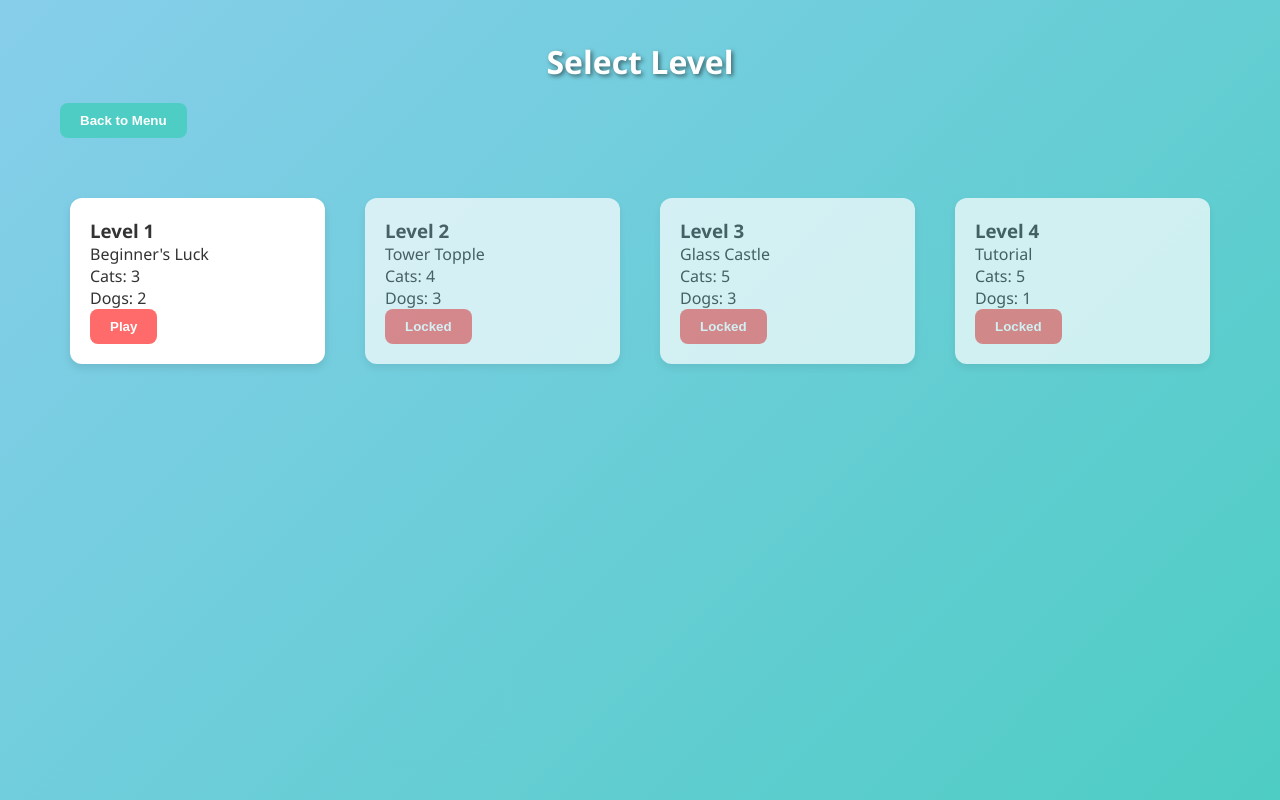
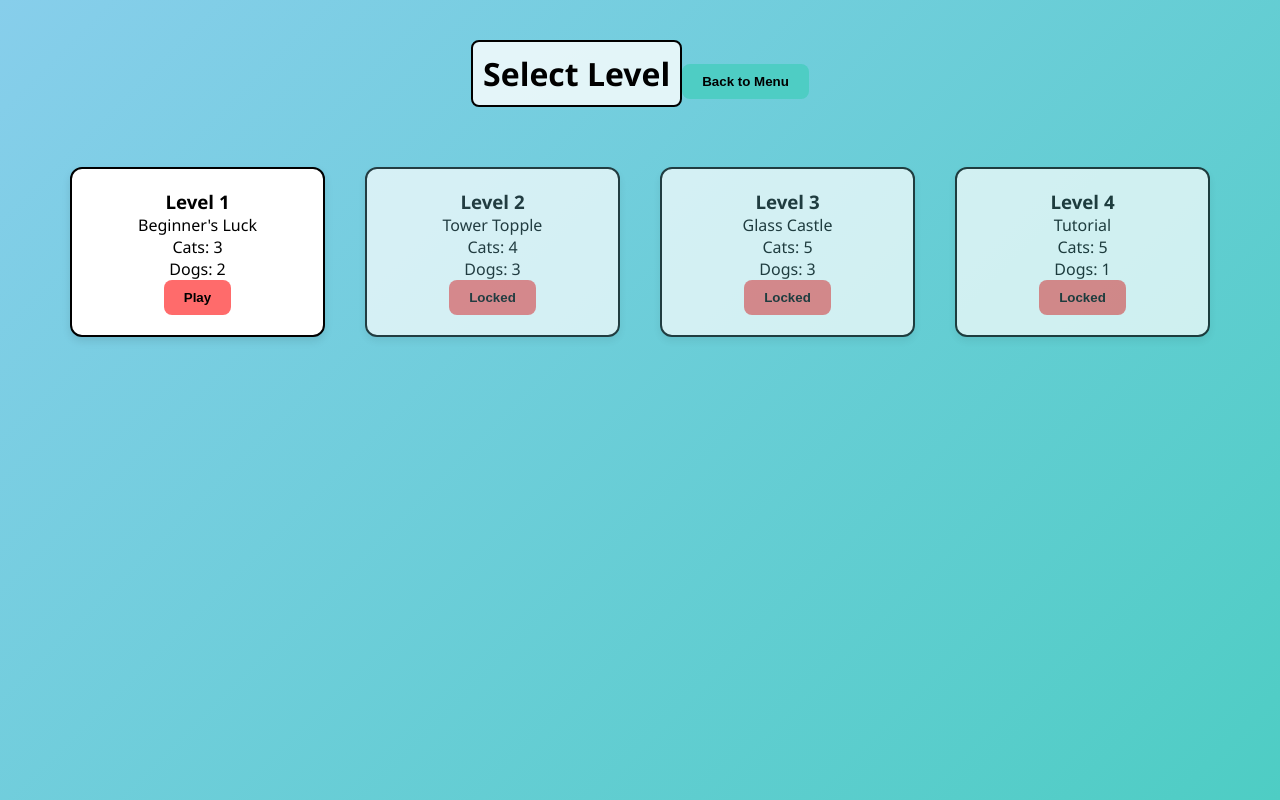
Before and after one commit to jboduchFusen/buildify-f3ac4815-9527-440a-84c3-5d019c8f11c6, a React app: page /levels in a window 1280 px wide. Built offline with nearby package versions, Linux system fonts and the light colour scheme; the HTML template or start-up script is replaced by a standard one.

Commit message:
Updating text colors to black for better readability throughout the game

```diff
--- a/src/App.css
+++ b/src/App.css
@@ -3,7 +3,7 @@
   --primary: #ff6b6b;
   --secondary: #4ecdc4;
   --background: #f7f7f7;
-  --text: #333333;
+  --text: #000000;
   --success: #6bff84;
   --warning: #ffd166;
   --danger: #ef476f;
@@ -28,11 +28,14 @@ button {
   padding: 10px 20px;
   font-weight: bold;
   transition: all 0.2s ease;
+  color: #000000;
 }
 
 .primary-button {
   background-color: var(--primary);
-  color: white;
+  color: #000000;
+  font-weight: bold;
+  text-shadow: none;
 }
 
 .primary-button:hover {
@@ -42,7 +45,9 @@ button {
 
 .secondary-button {
   background-color: var(--secondary);
-  color: white;
+  color: #000000;
+  font-weight: bold;
+  text-shadow: none;
 }
 
 .secondary-button:hover {
@@ -88,6 +93,7 @@ button {
   margin: 10px;
   box-shadow: 0 4px 8px rgba(0, 0, 0, 0.1);
   transition: transform 0.3s ease;
+  color: #000000;
 }
 
 .level-card:hover {
@@ -109,6 +115,7 @@ button {
   box-shadow: 0 10px 25px rgba(0, 0, 0, 0.2);
   z-index: 100;
   text-align: center;
+  color: #000000;
 }
 
 .modal-backdrop {
@@ -124,21 +131,23 @@ button {
 .score-display {
   font-size: 24px;
   font-weight: bold;
-  color: white;
-  text-shadow: 2px 2px 4px rgba(0, 0, 0, 0.8);
-  background-color: rgba(0, 0, 0, 0.5);
+  color: #000000;
+  text-shadow: none;
+  background-color: rgba(255, 255, 255, 0.8);
   padding: 8px 16px;
   border-radius: 8px;
+  border: 2px solid #000000;
 }
 
 .cats-left {
   font-size: 24px;
   font-weight: bold;
-  color: white;
-  text-shadow: 2px 2px 4px rgba(0, 0, 0, 0.8);
-  background-color: rgba(0, 0, 0, 0.5);
+  color: #000000;
+  text-shadow: none;
+  background-color: rgba(255, 255, 255, 0.8);
   padding: 8px 16px;
   border-radius: 8px;
+  border: 2px solid #000000;
 }
 
 .slingshot {
@@ -160,22 +169,23 @@ button {
 }
 
 .hero-section {
-  background-color: rgba(255, 255, 255, 0.9);
+  background-color: rgba(255, 255, 255, 0.95);
   padding: 40px;
   border-radius: 16px;
   box-shadow: 0 10px 25px rgba(0, 0, 0, 0.2);
+  border: 2px solid #000000;
 }
 
 .game-title {
   font-size: 48px;
-  color: var(--primary);
+  color: #000000;
   margin-bottom: 10px;
-  text-shadow: 2px 2px 4px rgba(0, 0, 0, 0.1);
+  text-shadow: 1px 1px 2px rgba(0, 0, 0, 0.2);
 }
 
 .game-subtitle {
   font-size: 20px;
-  color: var(--text);
+  color: #000000;
   margin-bottom: 30px;
 }
 
@@ -199,10 +209,17 @@ button {
 }
 
 .levels-page h1 {
-  color: white;
-  text-shadow: 2px 2px 4px rgba(0, 0, 0, 0.5);
+  color: #000000;
+  text-shadow: none;
   text-align: center;
   margin-bottom: 20px;
+  background-color: rgba(255, 255, 255, 0.8);
+  padding: 10px;
+  border-radius: 8px;
+  display: inline-block;
+  margin-left: auto;
+  margin-right: auto;
+  border: 2px solid #000000;
 }
 
 .back-button {
@@ -226,21 +243,30 @@ button {
 }
 
 .not-found-page h1 {
-  color: white;
-  text-shadow: 2px 2px 4px rgba(0, 0, 0, 0.5);
+  color: #000000;
+  text-shadow: none;
   margin-bottom: 20px;
+  background-color: rgba(255, 255, 255, 0.8);
+  padding: 10px 20px;
+  border-radius: 8px;
+  border: 2px solid #000000;
 }
 
 .not-found-page p {
-  color: white;
+  color: #000000;
   font-size: 18px;
   margin-bottom: 30px;
+  background-color: rgba(255, 255, 255, 0.8);
+  padding: 10px 20px;
+  border-radius: 8px;
+  border: 2px solid #000000;
 }
 
 .game-controls {
-  background-color: rgba(0, 0, 0, 0.5);
+  background-color: rgba(255, 255, 255, 0.8);
   padding: 8px;
   border-radius: 8px;
+  border: 2px solid #000000;
 }
 
 .modal-buttons {
@@ -252,5 +278,5 @@ button {
 
 .loading-spinner {
   margin: 30px 0;
-  color: var(--text);
+  color: #000000;
 }
--- a/src/components/GameOverModal.tsx
+++ b/src/components/GameOverModal.tsx
@@ -17,9 +17,13 @@ const GameOverModal = ({
   return (
     <>
       <div className="modal-backdrop"></div>
-      <div className="game-over-modal">
-        <h2>{isSuccess ? 'Level Complete!' : 'Level Failed'}</h2>
-        <p>Your score: {score}</p>
+      <div className="game-over-modal" style={{ border: '3px solid #000000' }}>
+        <h2 style={{ color: '#000000', marginBottom: '15px' }}>
+          {isSuccess ? 'Level Complete!' : 'Level Failed'}
+        </h2>
+        <p style={{ color: '#000000', fontSize: '20px', marginBottom: '20px' }}>
+          Your score: {score}
+        </p>
 
         <div className="modal-buttons">
           <button className="secondary-button" onClick={onRestart}>
--- a/src/pages/HomePage.tsx
+++ b/src/pages/HomePage.tsx
@@ -23,7 +23,7 @@ const HomePage = () => {
 
           {isLoading ? (
             <div className="loading-spinner">
-              <p>Loading game assets...</p>
+              <p style={{ color: '#000000', fontWeight: 'bold' }}>Loading game assets...</p>
             </div>
           ) : (
             <div className="menu-buttons">
--- a/src/pages/LevelsPage.tsx
+++ b/src/pages/LevelsPage.tsx
@@ -16,7 +16,7 @@ const LevelsPage = () => {
 
   return (
     <div className="levels-page">
-      <div className="container">
+      <div className="container" style={{ textAlign: 'center' }}>
         <h1>Select Level</h1>
         <Link to="/">
           <button className="secondary-button back-button">Back to Menu</button>
@@ -27,11 +27,12 @@ const LevelsPage = () => {
             <div
               key={level.id}
               className={`level-card ${index + 1 > unlockedLevels ? 'locked' : ''}`}
+              style={{ border: '2px solid #000000' }}
             >
-              <h3>Level {index + 1}</h3>
-              <p>{level.name}</p>
-              <p>Cats: {level.catsCount}</p>
-              <p>Dogs: {level.dogs.length}</p>
+              <h3 style={{ color: '#000000' }}>Level {index + 1}</h3>
+              <p style={{ color: '#000000' }}>{level.name}</p>
+              <p style={{ color: '#000000' }}>Cats: {level.catsCount}</p>
+              <p style={{ color: '#000000' }}>Dogs: {level.dogs.length}</p>
               {index + 1 <= unlockedLevels ? (
                 <Link to={`/game/${level.id}`}>
                   <button className="primary-button">Play</button>
```
